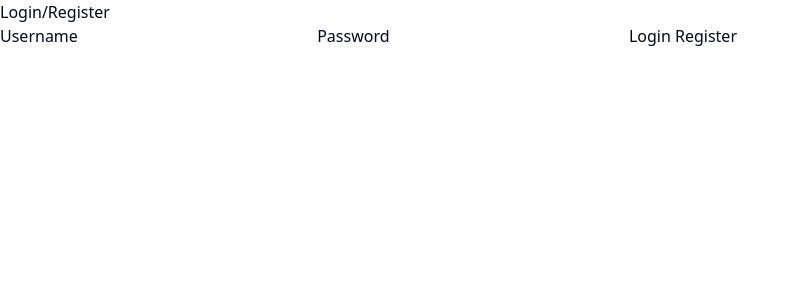
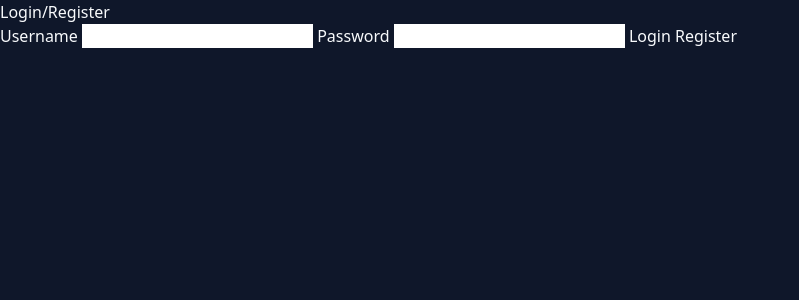
Before and after one commit to moolenbeek/visual-showcase, a SvelteKit app: page /demo/lucia/login in a window 1280 px wide. Shown: the top 300 px of the page, without its empty margins (0-799 px from the left). Built offline with nearby package versions, Linux system fonts and the light colour scheme; no server answers.

Commit message:
add bg color

```diff
--- a/src/routes/+layout.svelte
+++ b/src/routes/+layout.svelte
@@ -6,4 +6,6 @@
     let { data, children }: { data: LayoutData, children: Snippet } = $props();
 </script>
 
-{@render children()}
+<div class="min-h-screen bg-primary text-primary-foreground">
+    {@render children()}
+</div>
```
